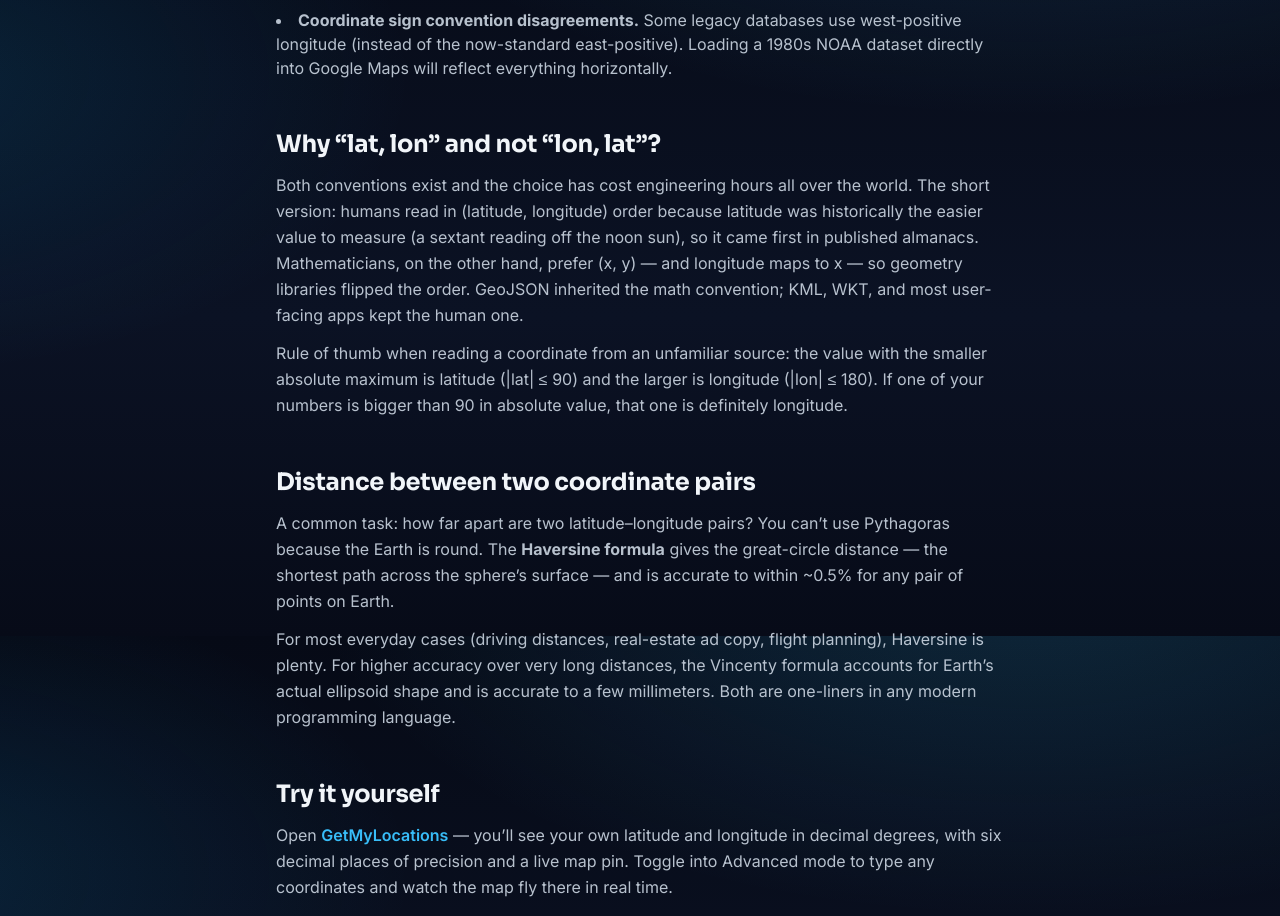
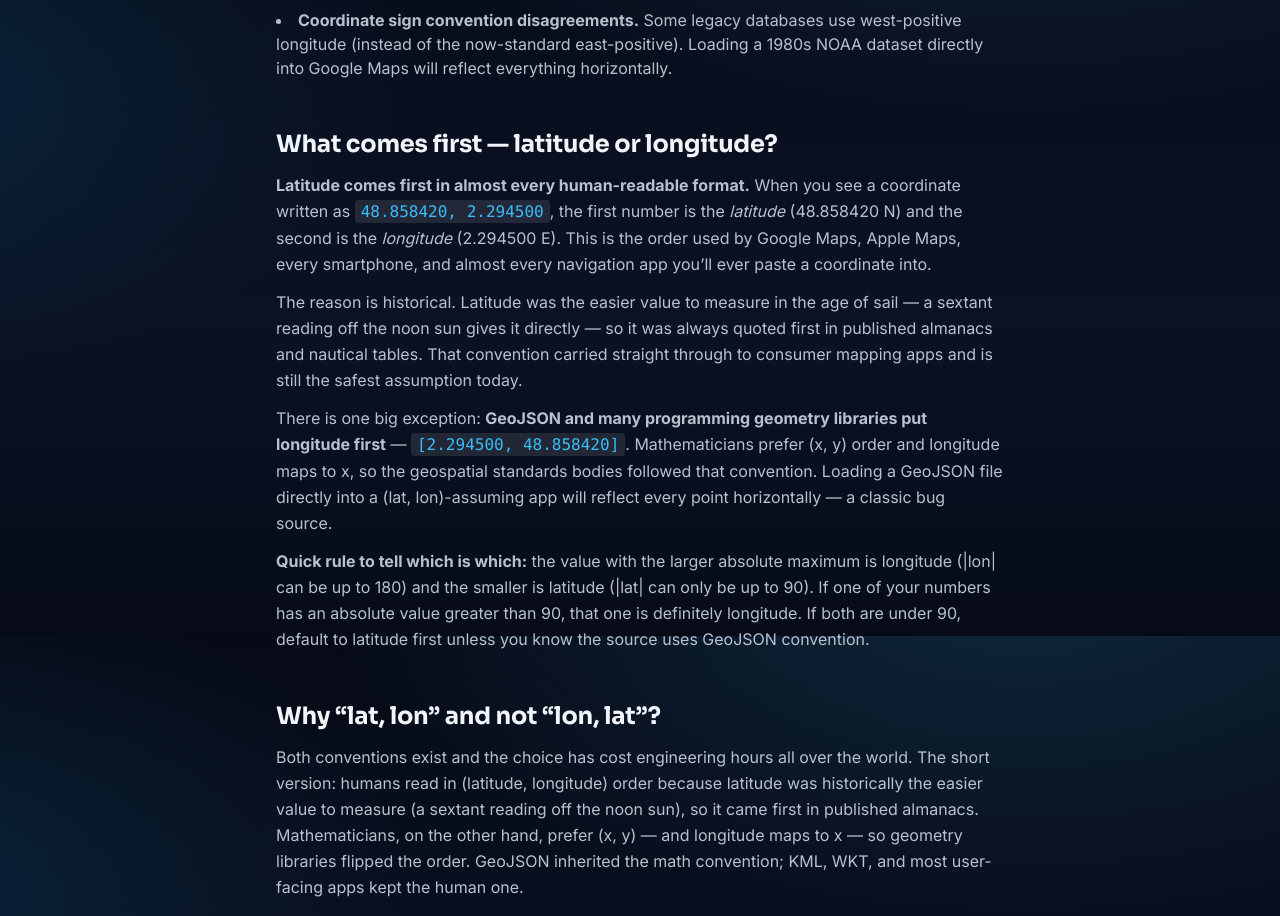
Before and after one commit to Ahmed96703/getmylocations, a React (Vite) app: page /blog/latitude-vs-longitude-explained in a window 1280 px wide. Shown: the part 4164-5080 px from the top of the page. Built offline with nearby package versions, Linux system fonts and the light colour scheme.

Commit message:
fix: update titles and descriptions for SEO optimization across multiple HTML files

```diff
--- a/public/coordinates-converter.html
+++ b/public/coordinates-converter.html
@@ -3,8 +3,8 @@
 <head>
 <meta charset="UTF-8" />
 <meta name="viewport" content="width=device-width, initial-scale=1.0" />
-<title>Coordinates Converter — DD, DMS, DDM, UTM | GetMyLocations</title>
-<meta name="description" content="Convert GPS coordinates between Decimal Degrees, DMS, DDM, and UTM. Free coordinate converter with map. Two-way real-time conversion, no signup." />
+<title>Latitude and Longitude Converter — DD ↔ DMS ↔ UTM Free</title>
+<meta name="description" content="Free latitude and longitude converter. Convert GPS coordinates between Decimal Degrees, DMS, DDM, and UTM in real time. With map. No signup." />
 <meta name="keywords" content="coordinates converter, gps coordinates converter, dd to dms, decimal degrees converter, utm converter, lat long converter, coordinate format converter, dms to decimal" />
 <link rel="canonical" href="https://getmylocations.com/coordinates-converter" />
 <meta name="robots" content="index, follow" />
--- a/public/ip-location.html
+++ b/public/ip-location.html
@@ -3,8 +3,8 @@
 <head>
 <meta charset="UTF-8" />
 <meta name="viewport" content="width=device-width, initial-scale=1.0" />
-<title>IP Location — Free IP Address Lookup Tool | GetMyLocations</title>
-<meta name="description" content="Look up the city, country, ISP, and approximate map location of any public IP address. Free IP location tool — no signup, no API key." />
+<title>IP Location — Find My IP Address Country, City &amp; ISP Free</title>
+<meta name="description" content="Free IP location finder. Find my IP address with country, city, ISP, timezone, and map. Lookup any IPv4 or IPv6 address. No signup, no API key needed." />
 <meta name="keywords" content="ip location, ip address lookup, ip location finder, my ip address, what is my ip, ip geolocation, ip to location, find ip location" />
 <link rel="canonical" href="https://getmylocations.com/ip-location" />
 <meta name="robots" content="index, follow" />
--- a/public/my-location.html
+++ b/public/my-location.html
@@ -3,8 +3,8 @@
 <head>
 <meta charset="UTF-8" />
 <meta name="viewport" content="width=device-width, initial-scale=1.0" />
-<title>My Location — Where Am I Right Now? | GetMyLocations</title>
-<meta name="description" content="Find your exact location in 2 seconds. Free my-location tool shows your live GPS coordinates, city, country, and a map. No signup. Runs in your browser." />
+<title>Get My Location Now — Free GPS &amp; IP Tool (No Signup)</title>
+<meta name="description" content="Get my location instantly — free tool shows your live GPS coordinates, city, country, and live map in 2 seconds. Where am I right now? Find out free, no signup." />
 <meta name="keywords" content="my location, my current location, where am i, where am i right now, find my location, my location now, what is my location" />
 <link rel="canonical" href="https://getmylocations.com/my-location" />
 <meta name="robots" content="index, follow" />
--- a/src/posts/LatitudeVsLongitude.jsx
+++ b/src/posts/LatitudeVsLongitude.jsx
@@ -169,6 +169,20 @@ export default function LatitudeVsLongitude() {
         </li>
       </ul>
 
+      <h2 className="font-display text-2xl font-bold mt-12">What comes first — latitude or longitude?</h2>
+      <p className="mt-3 text-slate-300/90 leading-relaxed">
+        <strong>Latitude comes first in almost every human-readable format.</strong> When you see a coordinate written as <code className="bg-white/10 px-1.5 py-0.5 rounded text-electric-400">48.858420, 2.294500</code>, the first number is the <em>latitude</em> (48.858420 N) and the second is the <em>longitude</em> (2.294500 E). This is the order used by Google Maps, Apple Maps, every smartphone, and almost every navigation app you&rsquo;ll ever paste a coordinate into.
+      </p>
+      <p className="mt-3 text-slate-300/90 leading-relaxed">
+        The reason is historical. Latitude was the easier value to measure in the age of sail — a sextant reading off the noon sun gives it directly — so it was always quoted first in published almanacs and nautical tables. That convention carried straight through to consumer mapping apps and is still the safest assumption today.
+      </p>
+      <p className="mt-3 text-slate-300/90 leading-relaxed">
+        There is one big exception: <strong>GeoJSON and many programming geometry libraries put longitude first</strong> — <code className="bg-white/10 px-1.5 py-0.5 rounded text-electric-400">[2.294500, 48.858420]</code>. Mathematicians prefer (x, y) order and longitude maps to x, so the geospatial standards bodies followed that convention. Loading a GeoJSON file directly into a (lat, lon)-assuming app will reflect every point horizontally — a classic bug source.
+      </p>
+      <p className="mt-3 text-slate-300/90 leading-relaxed">
+        <strong>Quick rule to tell which is which:</strong> the value with the larger absolute maximum is longitude (|lon| can be up to 180) and the smaller is latitude (|lat| can only be up to 90). If one of your numbers has an absolute value greater than 90, that one is definitely longitude. If both are under 90, default to latitude first unless you know the source uses GeoJSON convention.
+      </p>
+
       <h2 className="font-display text-2xl font-bold mt-12">Why “lat, lon” and not “lon, lat”?</h2>
       <p className="mt-3 text-slate-300/90 leading-relaxed">
         Both conventions exist and the choice has cost engineering hours all over the world. The short version: humans read in (latitude, longitude) order because latitude was historically the easier value to measure (a sextant reading off the noon sun), so it came first in published almanacs. Mathematicians, on the other hand, prefer (x, y) — and longitude maps to x — so geometry libraries flipped the order. GeoJSON inherited the math convention; KML, WKT, and most user-facing apps kept the human one.
```
